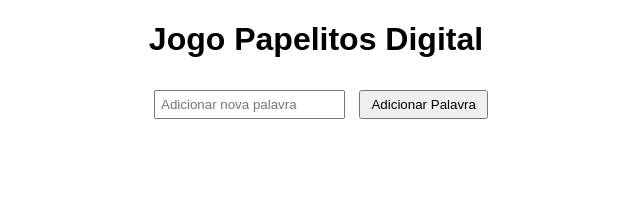
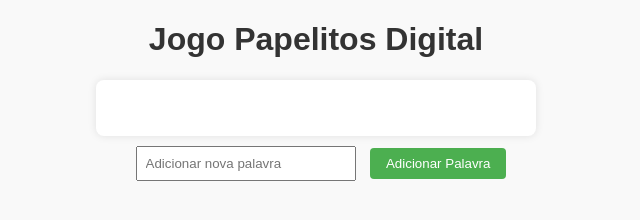
Before and after one commit to andrevmoraes/papelitos, a website: page public/index.html in a window 1280 px wide. Both pictures are taken after typing "Sample" into the empty fields and a click on the button "Adicionar Palavra". Shown: the whole page, without its empty margins (324-964 px from the left). Drawn offline with nearby package versions, Linux system fonts and the light colour scheme; no server answers.

Commit message:
Refactor HTML and JavaScript for palavra management; enhance CSS styles

```diff
--- a/package.json
+++ b/package.json
@@ -3,7 +3,8 @@
   "version": "1.0.0",
   "main": "index.js",
   "scripts": {
-    "test": "echo \"Error: no test specified\" && exit 1"
+    "test": "echo \"Error: no test specified\" && exit 1",
+    "start": "node server.js"
   },
   "keywords": [],
   "author": "",
--- a/public/index.html
+++ b/public/index.html
@@ -16,7 +16,35 @@
     <input type="text" id="nova-palavra" placeholder="Adicionar nova palavra">
     <button id="adicionar-palavra">Adicionar Palavra</button>
 
+    <!-- Carrega o Socket.IO do próprio servidor -->
     <script src="/socket.io/socket.io.js"></script>
-    <script src="script.js"></script>
+
+    <!-- Aguarda o carregamento completo da página antes de rodar o JS -->
+    <script>
+        document.addEventListener('DOMContentLoaded', () => {
+            const socket = io();
+
+            const lista = document.getElementById('palavras-lista');
+            const input = document.getElementById('nova-palavra');
+            const botao = document.getElementById('adicionar-palavra');
+
+            botao.addEventListener('click', () => {
+                const palavra = input.value.trim();
+                if (palavra !== '') {
+                    socket.emit('adicionarPalavra', palavra);
+                    input.value = '';
+                }
+            });
+
+            socket.on('atualizarPalavras', (palavras) => {
+                lista.innerHTML = '';
+                palavras.forEach(p => {
+                    const li = document.createElement('li');
+                    li.textContent = p;
+                    lista.appendChild(li);
+                });
+            });
+        });
+    </script>
 </body>
 </html>
--- a/public/script.js
+++ b/public/script.js
@@ -1,6 +1,6 @@
 const socket = io();
 
-// Quando o servidor envia a lista de palavras
+// Atualiza a lista de palavras
 socket.on('atualizarPalavras', (palavras) => {
     const listaPalavras = document.getElementById('palavras-lista');
     listaPalavras.innerHTML = '';
@@ -11,11 +11,14 @@ socket.on('atualizarPalavras', (palavras) => {
     });
 });
 
-// Adicionar nova palavra
-document.getElementById('adicionar-palavra').addEventListener('click', () => {
-    const novaPalavra = document.getElementById('nova-palavra').value;
-    if (novaPalavra) {
+// Adiciona nova palavra
+const input = document.getElementById('nova-palavra');
+const botao = document.getElementById('adicionar-palavra');
+
+botao.addEventListener('click', () => {
+    const novaPalavra = input.value.trim();
+    if (novaPalavra !== '') {
         socket.emit('adicionarPalavra', novaPalavra);
-        document.getElementById('nova-palavra').value = ''; // Limpar campo
+        input.value = '';
     }
 });
--- a/public/style.css
+++ b/public/style.css
@@ -1,11 +1,23 @@
 body {
     font-family: Arial, sans-serif;
     text-align: center;
-    margin-top: 20px;
+    margin: 20px;
+    background-color: #f9f9f9;
+}
+
+h1 {
+    color: #333;
 }
 
 #palavras-container {
     margin-top: 20px;
+    max-width: 400px;
+    margin-left: auto;
+    margin-right: auto;
+    background: white;
+    padding: 20px;
+    border-radius: 8px;
+    box-shadow: 0 0 8px rgba(0, 0, 0, 0.1);
 }
 
 ul {
@@ -13,11 +25,28 @@ ul {
     padding: 0;
 }
 
+li {
+    background-color: #e0e0e0;
+    margin: 5px 0;
+    padding: 8px;
+    border-radius: 4px;
+}
+
 input {
     margin: 10px;
-    padding: 5px;
+    padding: 8px;
+    width: 200px;
 }
 
 button {
-    padding: 5px 10px;
+    padding: 8px 16px;
+    cursor: pointer;
+    background-color: #4CAF50;
+    color: white;
+    border: none;
+    border-radius: 4px;
 }
+
+button:hover {
+    background-color: #45a049;
+}
```
